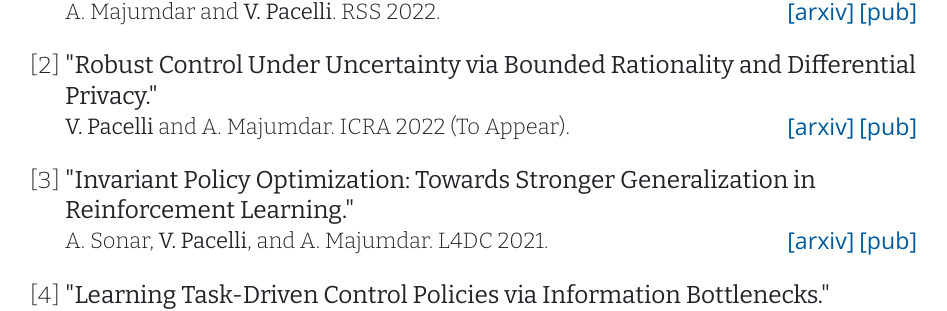
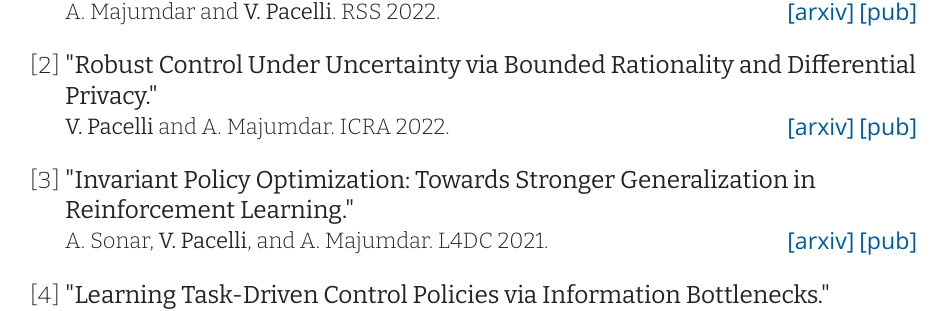
Before and after one commit to tnecniv/old-website, a Jekyll site: the page built from index.html, in a window 1280 px wide and 900 px high, scrolled down 3210 px. Shown: the part 147-458 px from the top of the window, without its empty margins (165-1112 px from the left). Built offline with Jekyll 4.4.1, drawn with Linux system fonts in a browser that asks for light colours.

Commit message:
Updated Pubs

```diff
--- a/_data/pubs.yml
+++ b/_data/pubs.yml
@@ -85,7 +85,6 @@
       - A. Majumdar
   venue: ICRA
   year: 2022
-  note: To Appear
   links:
       arxiv: https://arxiv.org/abs/2109.08262
       pub: https://ieeexplore.ieee.org/abstract/document/9811557/
```
